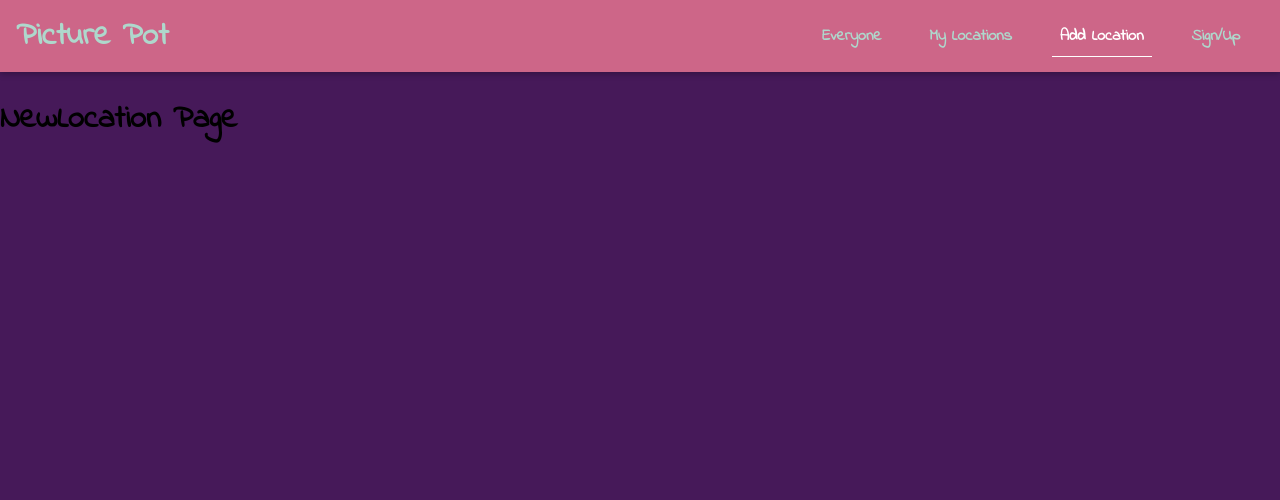
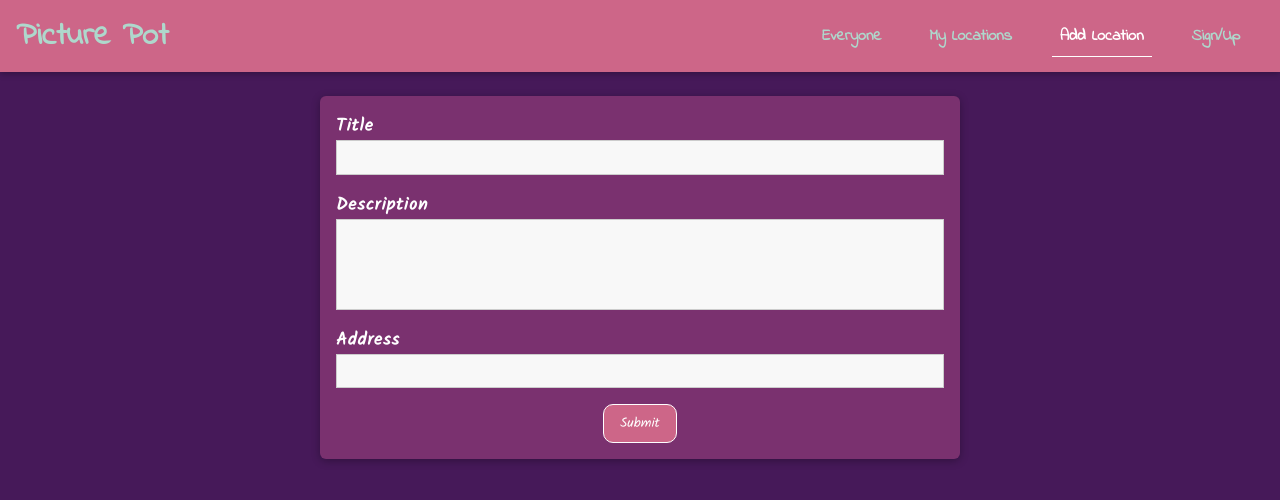
Before and after one commit to nscspc/picpot, a React (Create React App) app: page /locations/new in a window 1280 px wide. Shown: the top 500 px of the page. Built offline with nearby package versions, Linux system fonts and the light colour scheme.

Commit message:
created LocationList.js
defined NewLocation.js

created UserLocation.js

```diff
--- /dev/null
+++ b/src/locations/components/LocationsList.js
@@ -0,0 +1,30 @@
+import React from "react";
+import LocationsItem from "../components/LocationsItem";
+import "./LocationsList.css";
+const LocationsList=(props)=>{
+    if(props.items.length===0){
+
+        return(
+            <div className="center">
+                <h2>No Locations exists</h2>
+            </div>
+        );
+    }
+    return (
+        <ul className ="locationlist">
+            {props.items.map((location)=>{
+                return(
+                    <LocationsItem
+                    key={location.id}
+                    id={location.id}
+                    title={location.title}
+                    pic={location.pic}
+                    address={location.address}
+                    desc={location.desc}
+                    />
+                )
+            })}
+        </ul>
+    )
+}
+export default LocationsList;
--- a/src/locations/pages/NewLocation.js
+++ b/src/locations/pages/NewLocation.js
@@ -1,9 +1,89 @@
-import React from "react";
+import React, {useState} from "react";
+import "./NewLocation.css";
 
-const NewLocation = () => {
-    return(
-        <h1>NewLocation Page</h1>
-    );
-}
+const NewLocation =()=>{
+    const [newlocation, setNewlocation]=useState({
+        title:'',
+        desc:'',
+        address:'',
+    });
+
+    const submitHandler=(event)=>{
+        event.preventDefault();
+        console.log("new location page : ", newlocation);
+    };
+    const changeHandler=(event)=>{
+        const inputname= event.target.name; // newlocationtitle
+        const newValue=event.target.value; // eg :- aaaa
+
+        setNewlocation(previousValue =>{
+        if(inputname==="newlocationtitle"){ // as at one time one input will be used
+            return {
+                title: newValue,
+                desc: previousValue.desc,
+                address: previousValue.address
+            }
+        }
+        else if (inputname==="newlocationdesc"){
+            return {
+                title:previousValue.title,
+                desc: newValue,
+                address:previousValue.address
+            }
+        }
+        else if(inputname==="newlocationaddr"){
+            return{
+                title: previousValue.title,
+                desc: previousValue.desc,
+                address:newValue
+            }
+        }
+        })
+    };
+    return (
+        <form className="location-form" onSubmit={submitHandler}>
+            <div className ="form-control">
+                <label>
+                    Title
+                    <input
+                        name ="newlocationtitle"
+                        type="text"
+                        required
+                        onChange={changeHandler}
+                    />
+                </label>
+            </div>
+            <div className ="form-control">
+                <label>
+                    Description
+                    <textarea
+                        name ="newlocationdesc"
+                        type="text"
+                        rows="3"
+                        required
+                        onChange={changeHandler}
+                    />
+                </label>
+                </div>
+                <div className ="form-control">
+                <label>
+                    Address
+                    <input
+                        name ="newlocationaddr"
+                        type="text"
+                        required
+                        onChange={changeHandler}
+                    />
+                </label>
+            </div>
+            <div className="form-control">
+                <button>Submit</button>
+            </div>
+
+
+        </form>
+
+    )
+};
 
 export default NewLocation;
--- /dev/null
+++ b/src/locations/pages/UserLocations.js
@@ -0,0 +1,38 @@
+import React from "react";
+import LocationsList from "../components/LocationsList";
+import {useParams} from "react-router-dom"; // useParams helps us to access parameters passed.s
+
+const UserLocations=()=>{
+    const USER_LOCATIONS=[
+        {
+            id:"loc1",
+            title:"Red Fort",
+            desc:"The Red Fort, the largest monument in Delhi, is one of its most popular tourist destinations and attracts thousands of visitors every year.",
+            pic:"https://assets-news.housing.com/news/wp-content/uploads/2021/07/20184714/All-about-the-Delhi-Red-Fort-or-Lal-Kila-FB-1200x700-compressed-2-686x400.jpg",
+            address:"Netaji Subhash Marg, Lal Qila, Chandni Chowk, New Delhi, Delhi, 110006",
+            userid: "u1"
+        },
+        {
+            id:"loc2",
+            title:"Taj Mahal",
+            desc:"The Taj Mahal is an ivory-white marble mausoleum on the right bank of the river Yamuna in Agra, Uttar Pradesh, India. ",
+            pic:"https://upload.wikimedia.org/wikipedia/commons/thumb/1/1f/Taj_Mahal_N-UP-A28-a.jpg/1200px-Taj_Mahal_N-UP-A28-a.jpg",
+            address:"Dharmapuri, Forest Colony, Tajganj, Agra, Uttar Pradesh 282001",
+            userid: "u1"
+        },
+        {
+            id:"loc3",
+            title:"Jatayu Park",
+            desc:"Jatayu Earth Center, also known as Jatayu Nature Park or Jatayu Rock, is a park and tourism centre at Chadayamangalam in Kollam district of Kerala, India.",
+            pic:"https://img.traveltriangle.com/blog/wp-content/uploads/2023/01/Jatayu-cover.jpg",
+            address:"Jatayu Nature Park Rd, Jatayu Junction, Chadayamangalam, Kerala 691534",
+            userid: "u2"
+        },
+    ];
+    const userid=useParams().userid;
+    const FILTERED_LOCATIONS=USER_LOCATIONS.filter(location=>location.userid===userid)
+    return <LocationsList items={FILTERED_LOCATIONS}/>
+    // return <LocationsList items={USER_LOCATIONS}/>
+
+};
+export default UserLocations;
```
